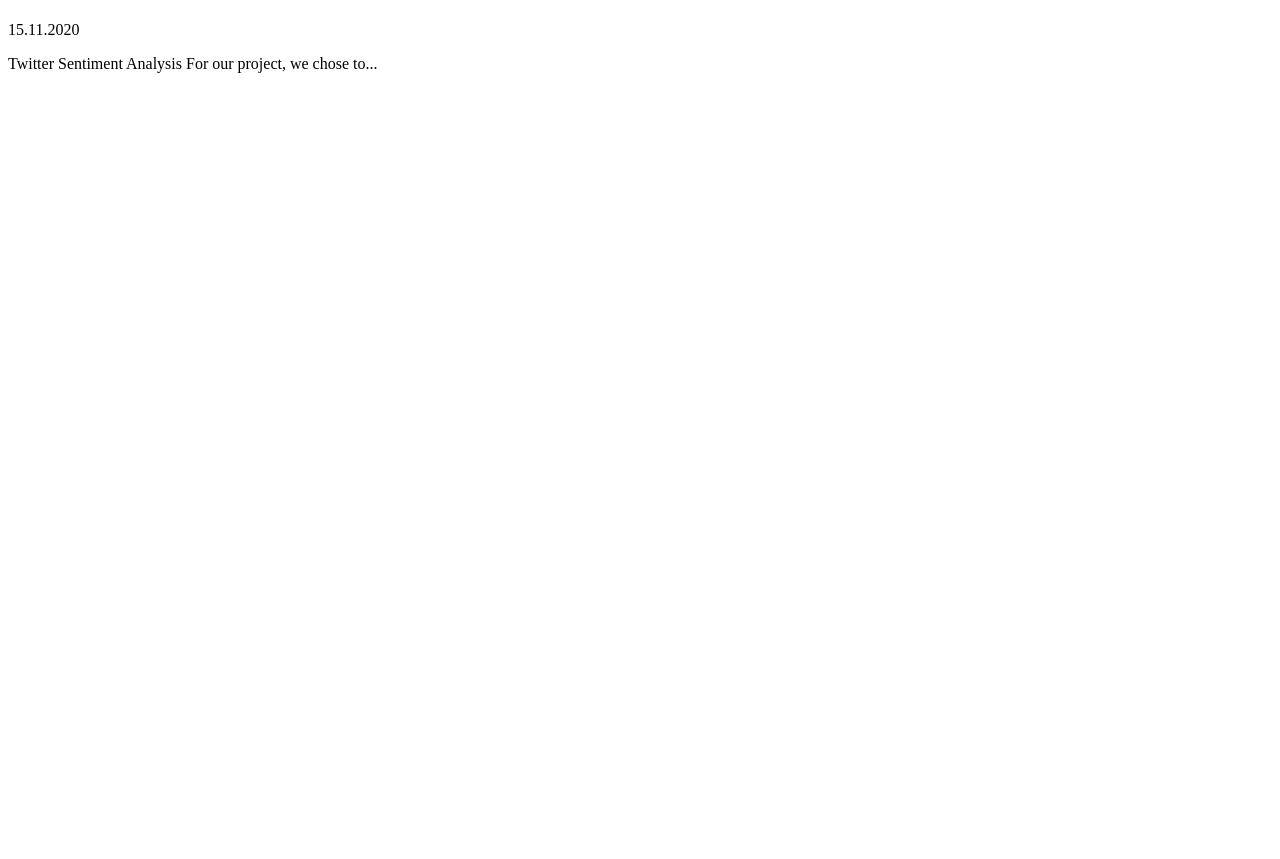
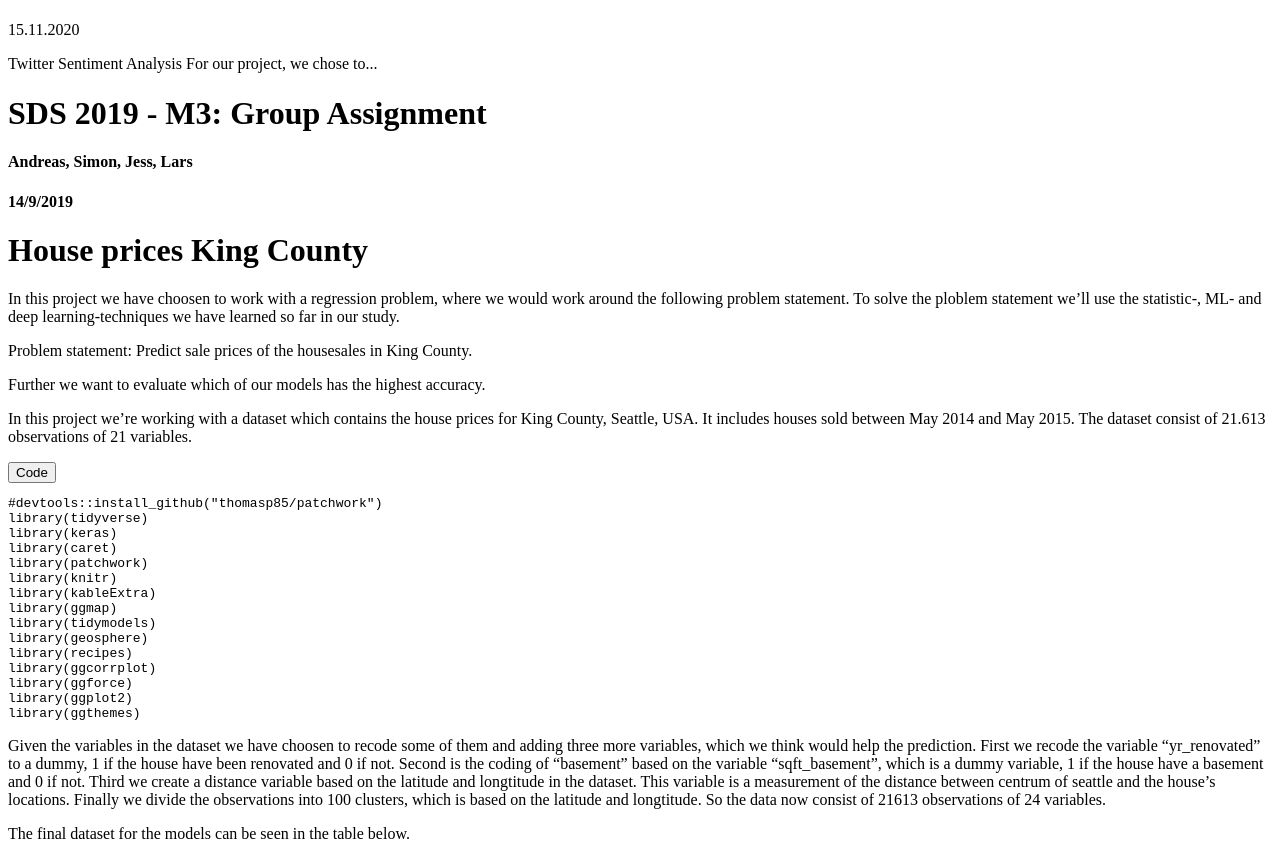
Before and after one commit to PhilMaroEn/PhilMaroEn.github.io, a plain HTML site: page index.html in a window 1280 px wide. Before the commit the page ends 800 px from the top, so only its background shows below. Drawn offline with Linux system fonts and the light colour scheme.

Commit message:
Update index.html

```diff
--- a/index.html
+++ b/index.html
@@ -22,3 +22,37 @@
      For our project, we chose to...
      </body>
 </html>
+
+
+
+<h1 class="title toc-ignore">SDS 2019 - M3: Group Assignment</h1>
+<h4 class="author">Andreas, Simon, Jess, Lars</h4>
+<h4 class="date">14/9/2019</h4>
+
+</div>
+
+
+<div id="house-prices-king-county" class="section level1">
+<div name="house_prices_king_county" data-unique="house_prices_king_county"></div><h1>House prices King County</h1>
+<p>In this project we have choosen to work with a regression problem, where we would work around the following problem statement. To solve the ploblem statement we’ll use the statistic-, ML- and deep learning-techniques we have learned so far in our study.</p>
+<p>Problem statement: Predict sale prices of the housesales in King County.</p>
+<p>Further we want to evaluate which of our models has the highest accuracy.</p>
+<p>In this project we’re working with a dataset which contains the house prices for King County, Seattle, USA. It includes houses sold between May 2014 and May 2015. The dataset consist of 21.613 observations of 21 variables.</p>
+<div class="row"><div class="col-md-12"><button type="button" class="btn btn-default btn-xs code-folding-btn pull-right" data-toggle="collapse" data-target="#rcode-643E0F361" aria-expanded="false" aria-controls="rcode-643E0F361"><span>Code</span></button></div></div><div class="collapse r-code-collapse" id="rcode-643E0F361"><pre class="r"><code class="hljs"><span class="hljs-comment">#devtools::install_github("thomasp85/patchwork")</span>
+<span class="hljs-keyword">library</span>(tidyverse)
+<span class="hljs-keyword">library</span>(keras)
+<span class="hljs-keyword">library</span>(caret)
+<span class="hljs-keyword">library</span>(patchwork)
+<span class="hljs-keyword">library</span>(knitr)
+<span class="hljs-keyword">library</span>(kableExtra)
+<span class="hljs-keyword">library</span>(ggmap)
+<span class="hljs-keyword">library</span>(tidymodels)
+<span class="hljs-keyword">library</span>(geosphere)
+<span class="hljs-keyword">library</span>(recipes)
+<span class="hljs-keyword">library</span>(ggcorrplot)
+<span class="hljs-keyword">library</span>(ggforce)
+<span class="hljs-keyword">library</span>(ggplot2)
+<span class="hljs-keyword">library</span>(ggthemes)</code></pre></div>
+<p>Given the variables in the dataset we have choosen to recode some of them and adding three more variables, which we think would help the prediction. First we recode the variable “yr_renovated” to a dummy, 1 if the house have been renovated and 0 if not. Second is the coding of “basement” based on the variable “sqft_basement”, which is a dummy variable, 1 if the house have a basement and 0 if not. Third we create a distance variable based on the latitude and longtitude in the dataset. This variable is a measurement of the distance between centrum of seattle and the house’s locations. Finally we divide the observations into 100 clusters, which is based on the latitude and longtitude. So the data now consist of 21613 observations of 24 variables.</p>
+<p>The final dataset for the models can be seen in the table below.</p>
+</div>
```
